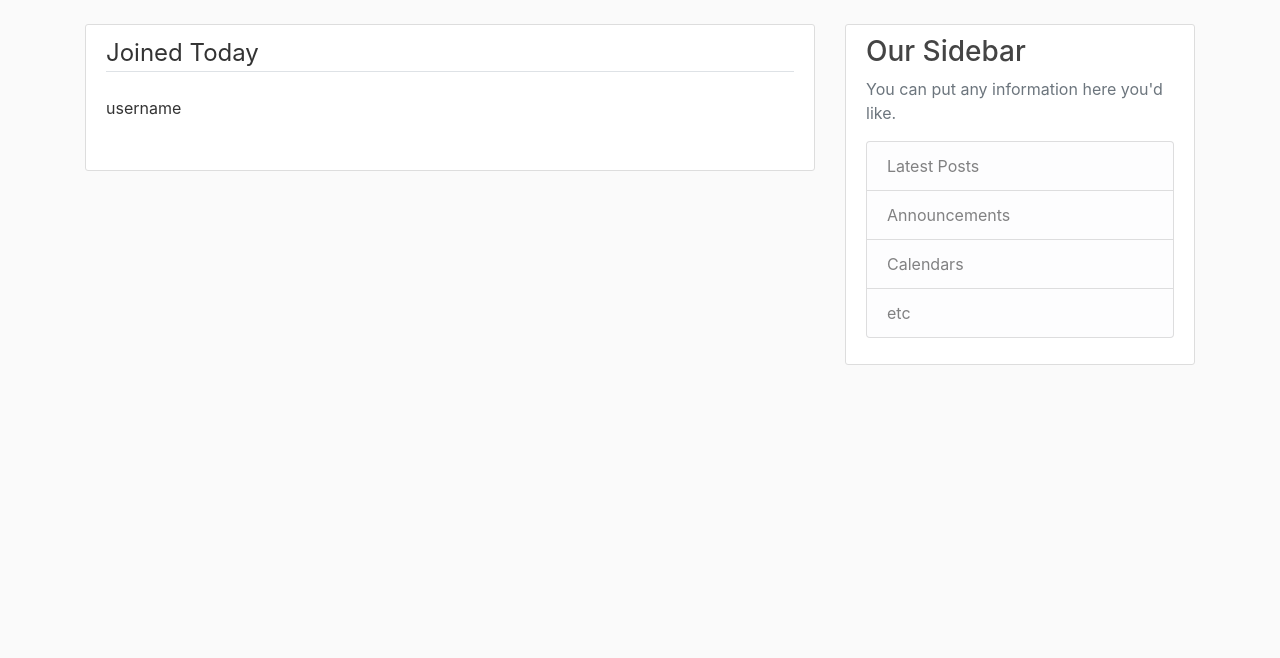
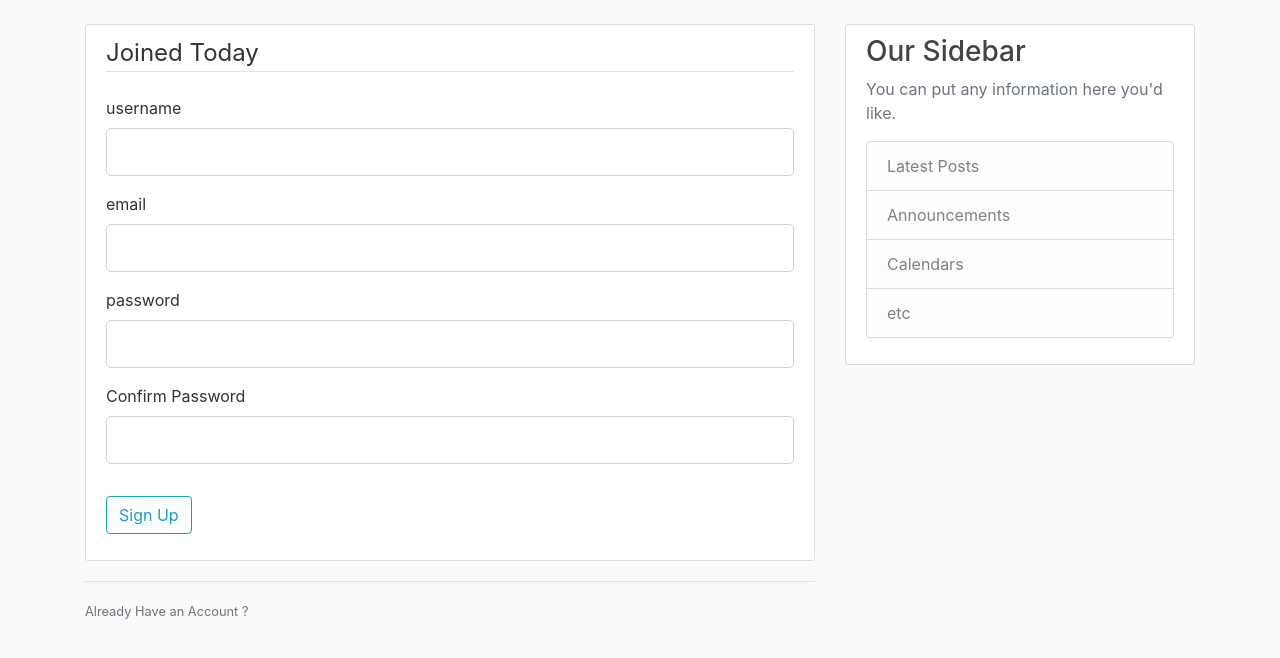
Before and after one commit to Aditya7861/Flask-Blog, a Flask app: page /registration in a window 1280 px wide. Shown: the part 56-714 px from the top of the page. Run offline with Flask 2, Linux system fonts and the light colour scheme; some libraries are stand-ins or nearby versions.

Commit message:
Added Login and Register Page

```diff
--- a/flask_blog.py
+++ b/flask_blog.py
@@ -1,4 +1,4 @@
-from flask import Flask , render_template , url_for
+from flask import Flask , render_template , url_for ,flash , redirect
 from form import RegistrationForm, LoginForm
 
 app = Flask(__name__)
@@ -19,7 +19,7 @@
 
 @app.route("/")
 @app.route("/home")
-def hello():
+def home():
     return render_template('home.html',posts=posts)
 
 
@@ -29,16 +29,25 @@
     return render_template('about.html',title = "About")
 
 
-@app.route("/registration")
+@app.route("/registration",methods=['GET','POST'])
 def register():
     form = RegistrationForm()
+    if form.validate_on_submit():
+        flash(f'Account Created for {form.username.data}!',"success")
+        return redirect(url_for('home'))
     return render_template('register.html',title='register', form = form)
 
 
-@app.route("/login")
+@app.route("/login", methods=['GET','POST'])
 def login():
     form = LoginForm()
-    return render_template('login.html', title='login', form=form)
+    if form.validate_on_submit():
+        if form.email.data == 'admin@blog.com' and form.password.data == 'password':
+            flash('You have been logged in!', 'success')
+            return redirect(url_for('home'))
+        else:
+            flash('Login Unsuccessful. Please check username and password', 'danger')
+    return render_template('login.html', title='Login', form=form)
 
 
 if __name__ == "__main__":
--- a/templates/layout.html
+++ b/templates/layout.html
@@ -34,13 +34,13 @@
                 </button>
                 <div class="collapse navbar-collapse" id="navbarToggle">
                     <div class="navbar-nav mr-auto">
-                        <a class="nav-item nav-link" href="/">Home</a>
-                        <a class="nav-item nav-link" href="/about">About</a>
+                        <a class="nav-item nav-link" href="{{url_for('home')}}">Home</a>
+                        <a class="nav-item nav-link" href="{{url_for('about')}}">About</a>
                     </div>
                     <!-- Navbar Right Side -->
                     <div class="navbar-nav">
-                        <a class="nav-item nav-link" href="/login">Login</a>
-                        <a class="nav-item nav-link" href="/register">Register</a>
+                        <a class="nav-item nav-link" href="{{url_for('login')}}">Login</a>
+                        <a class="nav-item nav-link" href="{{url_for('register')}}">Register</a>
                     </div>
                 </div>
             </div>
@@ -50,6 +50,15 @@
     <main role="main" class="container">
         <div class="row">
             <div class="col-md-8">
+                {% with messages = get_flashed_messages(with_categories = true) %}
+                   {% if messages %}
+                        {% for category , message in messages %}
+                            <div class="alert alert-{{ category }}">
+                                {{message}}
+                            </div>
+                        {% endfor %}
+                   {% endif %}
+                {% endwith %}
                 {% block content %}{% endblock %}
             </div>
             <div class="col-md-4">
--- a/templates/register.html
+++ b/templates/register.html
@@ -9,12 +9,75 @@
                 <div class="form-group">
                     {{form.username.label(class="form-control-label")}}
 
+                     {% if form.username.errors %}
+                            {{form.username(class='form-control form-control-lg is-invalid')}}
+                            <div class="invalid-feedback">
+                                {% for error in form.username.errors %}
+                                    <span>{{ error}}</span>
+                                {% endfor %}
+                            </div>
+                    {% else %}
+                            {{ form.username(class="form-control form-control-lg")}}
+                    {% endif %}
                 </div>
+                <div class="form-group">
+                    {{form.email.label(class="form-control-label")}}
+                   {% if form.email.errors%}
+                            {{form.email(class='form-control form-control-lg is-invalid')}}
+                            <div class="invalid-feedback">
 
+                                {% for error in form.email.errors %}
+                                    <span>{{error}}</span>
+                                {% endfor %}
+                            </div>
+                    {% else %}
+                            {{ form.email(class="form-control form-control-lg")}}
+                    {% endif %}
+                </div>
+                  <div class="form-group">
+                    {{form.password.label(class="form-control-label")}}
+                    {% if form.password.errors%}
+                            {{form.password(class='form-control form-control-lg is-invalid')}}
+                            <div class="invalid-feedback">
+
+                                {% for error in form.password.errors %}
+                                    <span>{{error}}</span>
+                                {% endfor %}
+                            </div>
+                    {% else %}
+                            {{ form.password(class="form-control form-control-lg")}}
+                    {% endif %}
+                </div>
+                  <div class="form-group">
+                    {{form.confirm_password.label(class="form-control-label")}}
+                    {% if form.confirm_password.errors%}
+                            {{form.confirm_password(class='form-control form-control-lg is-invalid')}}
+                            <div class="invalid-feedback">
+
+                                {% for error in form.confirm_password.errors %}
+                                    <span>{{error}}</span>
+                                {% endfor %}
+                            </div>
+                    {% else %}
+                            {{ form.confirm_password(class="form-control form-control-lg")}}
+                    {% endif %}
+                </div>
             </fieldset>
+            <div class="form-group">
+
+                {{form.submit(class="btn btn-outline-info")}}
+
+            </div>
         </form>
 
 
     </div>
+    <div class="border-top pt-3">
+
+        <small class="text-muted">
+            Already Have an Account ? <a class="ml-2" href="{{url_for('login')}}" Sign In</a></a>
+        </small>
+
+    </div>
 
 {% endblock content %}
```
Also changed, not shown: requirements.txt (added, +10 -0 lines), templates/login.html (+64 -0 lines), 1 other file.
